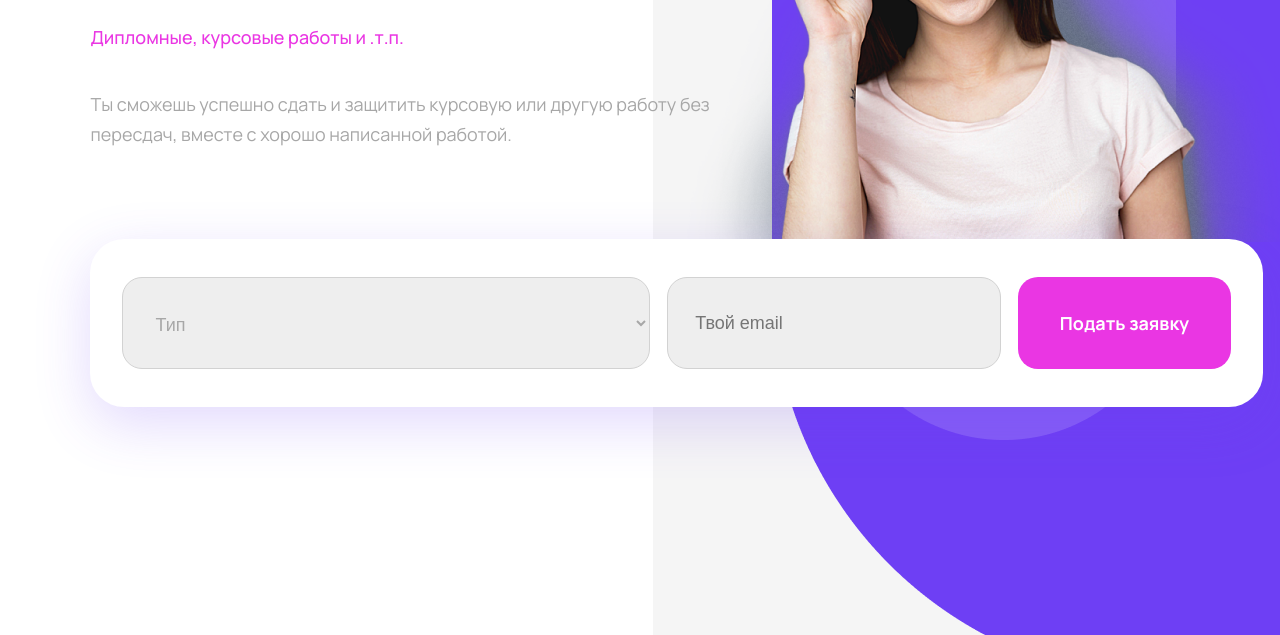
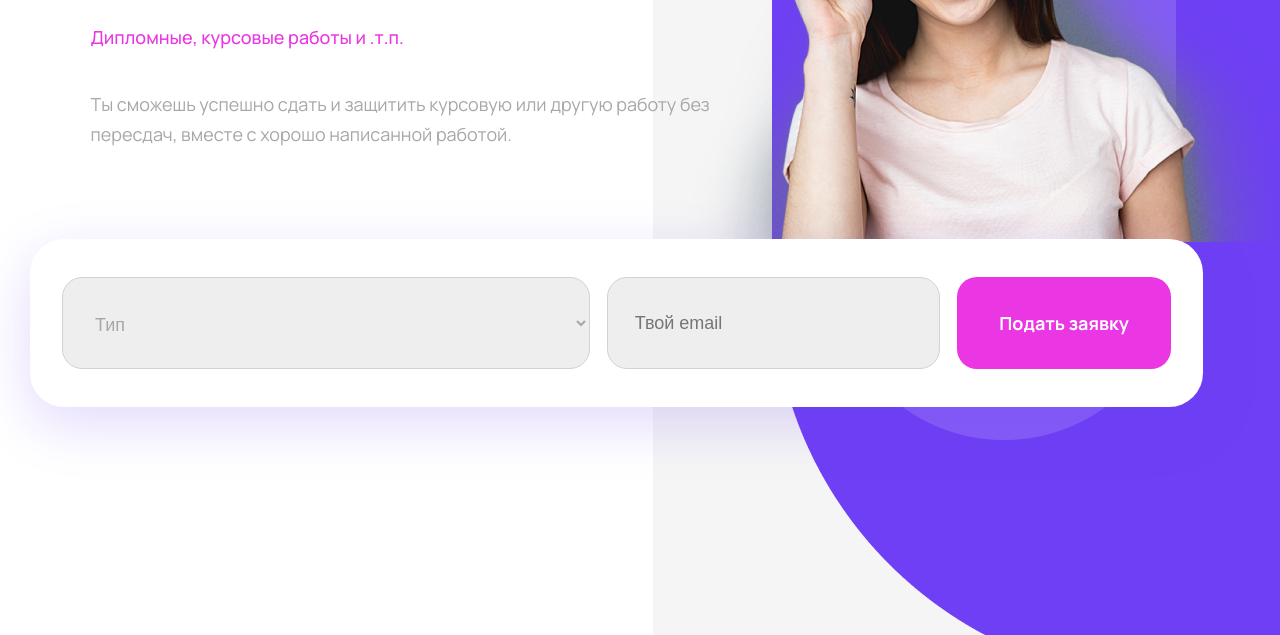
Before and after one commit to Albert24-Front-end/first-project, a plain HTML site: page index.html in a window 1280 px wide. Shown: the part 465-1100 px from the top of the page. Drawn offline with Linux system fonts and the light colour scheme.

Commit message:
Update style.css

```diff
--- a/style.css
+++ b/style.css
@@ -75,7 +75,7 @@ nav a {
 #green_circle {display: none;}
 
 .input_request {
-    margin: 0 calc(21.6vw - 186px) 287px;
+    margin: 0 30px 287px;
     background-color: rgba(255, 255, 255, 1);
     border-radius: 34px;
     padding: 38px 32px;
```
